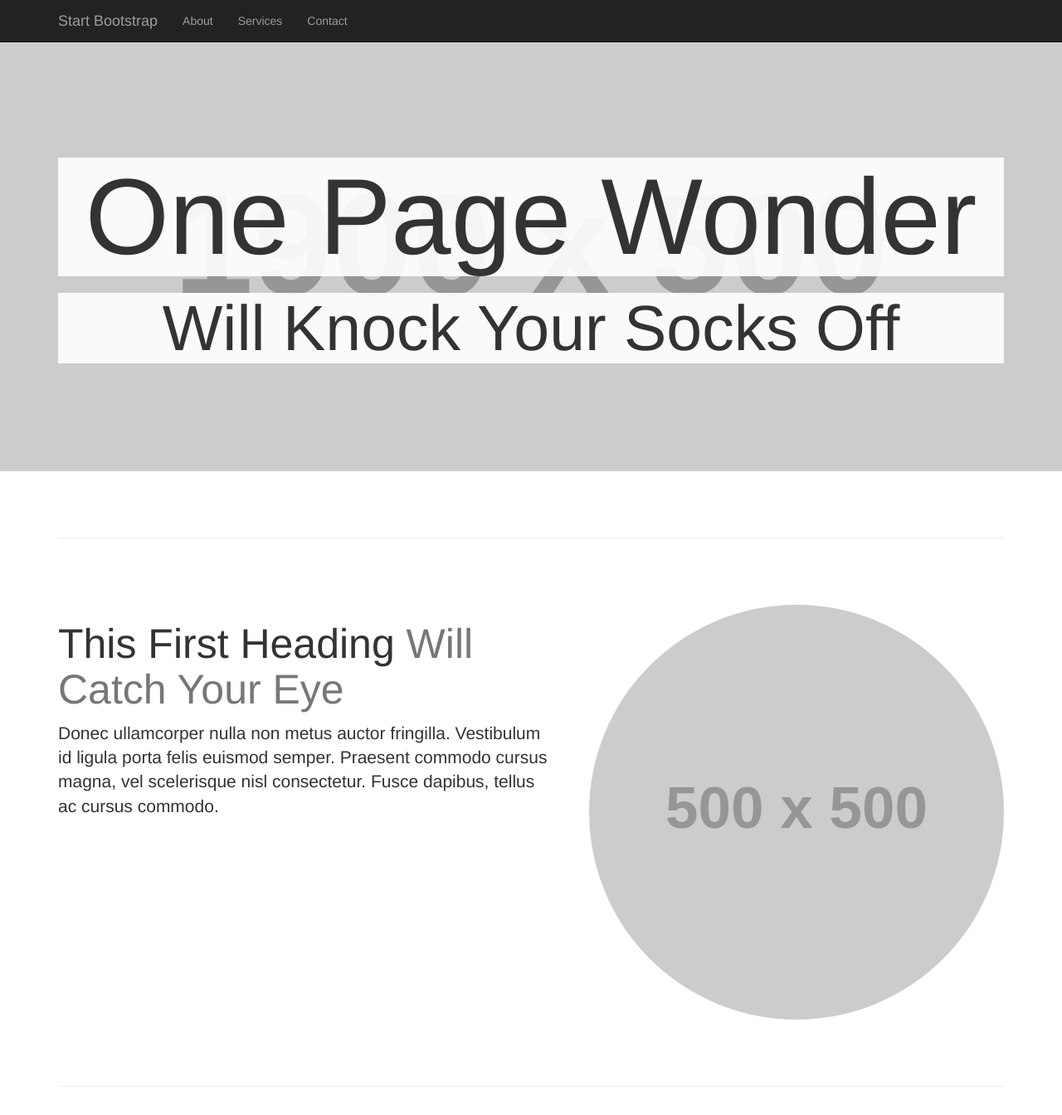
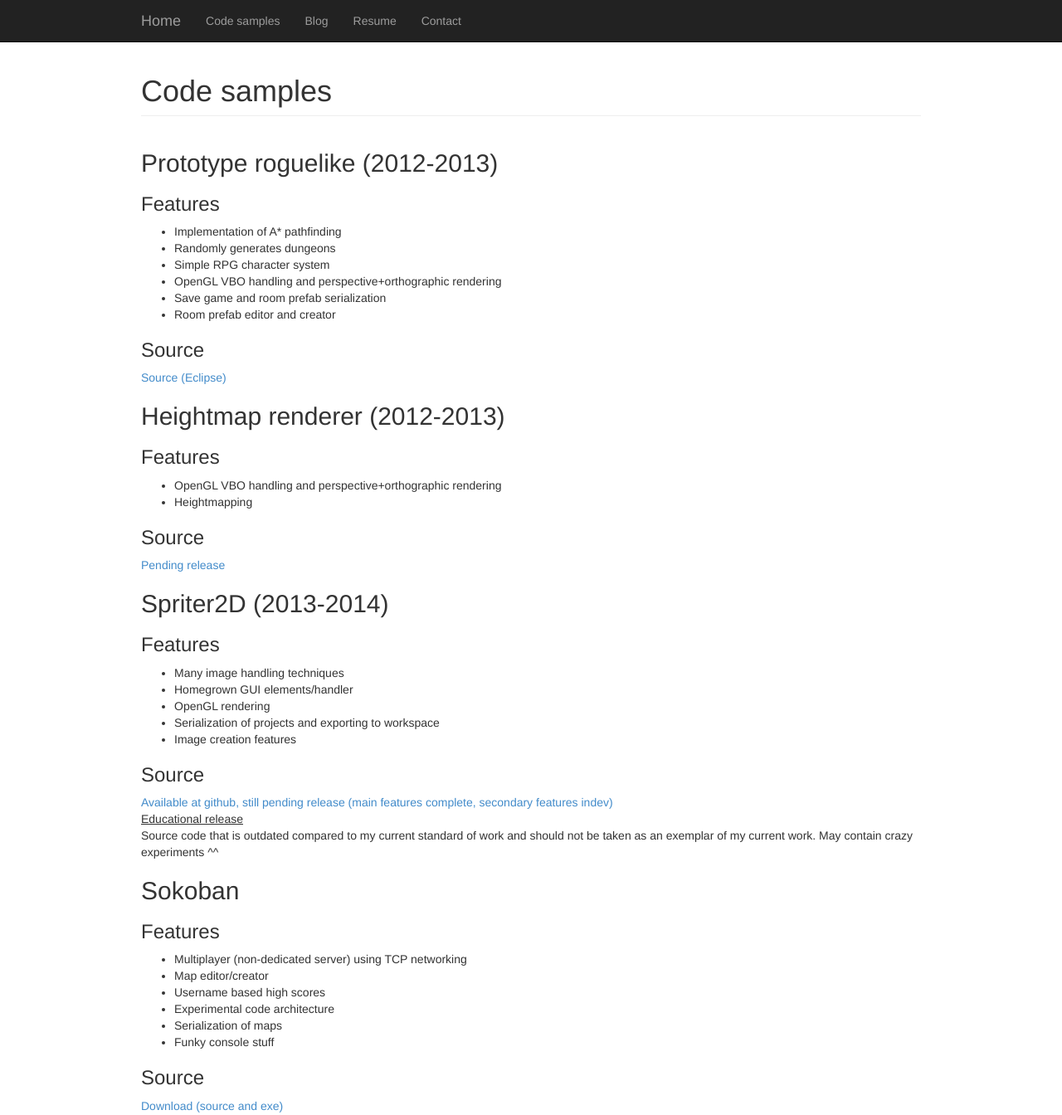
Before and after one commit to Glynn-Taylor/Portfolio, a plain HTML site: page code-samples.html in a window 1280 px wide. Shown: the top 1344 px of the page at 83% size. Drawn offline with Linux system fonts and the light colour scheme; placeholder pictures from the web are drawn by us.

Commit message:
Added pages and item template

```diff
--- a/code-samples.html
+++ b/code-samples.html
@@ -9,7 +9,7 @@
     <meta name="description" content="">
     <meta name="author" content="">
 
-    <title>One Page Wonder - Start Bootstrap Template</title>
+    <title>Glynn Taylor's programming portfolio</title>
 
     <!-- Bootstrap Core CSS -->
     <link href="css/bootstrap.min.css" rel="stylesheet">
@@ -28,7 +28,7 @@
 
 <body>
 
-    <!-- Navigation -->
+      <!-- Navigation -->
     <nav class="navbar navbar-inverse navbar-fixed-top" role="navigation">
         <div class="container">
             <!-- Brand and toggle get grouped for better mobile display -->
@@ -39,19 +39,22 @@
                     <span class="icon-bar"></span>
                     <span class="icon-bar"></span>
                 </button>
-                <a class="navbar-brand" href="#">Start Bootstrap</a>
+                <a class="navbar-brand" href="index.html">Home</a>
             </div>
             <!-- Collect the nav links, forms, and other content for toggling -->
             <div class="collapse navbar-collapse" id="bs-example-navbar-collapse-1">
                 <ul class="nav navbar-nav">
                     <li>
-                        <a href="#about">About</a>
+                        <a href="code-samples.html">Code samples</a>
                     </li>
                     <li>
-                        <a href="#services">Services</a>
+                        <a href="blog.html">Blog</a>
                     </li>
                     <li>
-                        <a href="#contact">Contact</a>
+                        <a href="resume.html">Resume</a>
+                    </li>
+					 <li>
+                        <a href="contact.html">Contact</a>
                     </li>
                 </ul>
             </div>
@@ -60,45 +63,77 @@
         <!-- /.container -->
     </nav>
 
-    <!-- Full Width Image Header -->
-    <header class="header-image">
-        <div class="headline">
-            <div class="container">
-                <h1>One Page Wonder</h1>
-                <h2>Will Knock Your Socks Off</h2>
-            </div>
-        </div>
-    </header>
+
 
     <!-- Page Content -->
     <div class="container">
+		 <div class="row">
+            <div class="col-lg-12">
+                <h1 class="page-header">Code samples
+                    <small></small>
+                </h1>
+            </div>
+        </div>
+        <!-- First Featurette -->
+		<h2>Prototype roguelike (2012-2013)</h2>
+		<h3>Features</h3>
+		<ul>
+			<li>Implementation of A* pathfinding</li>
+			<li>Randomly generates dungeons</li>
+			<li>Simple RPG character system</li>
+			<li>OpenGL VBO handling and perspective+orthographic rendering</li>
+			<li>Save game and room prefab serialization</li>
+			<li>Room prefab editor and creator</li>
+		</ul>
+		<h3>Source</h3>
+		<a href="https://dl.dropboxusercontent.com/u/52640380/Released_Source/OpenGL_Roguelike_Topdown.zip">Source (Eclipse)</a>
 
-        <hr class="featurette-divider">
 
-        <!-- First Featurette -->
-        <div class="featurette" id="about">
-            <img class="featurette-image img-circle img-responsive pull-right" src="http://placehold.it/500x500">
-            <h2 class="featurette-heading">This First Heading
-                <span class="text-muted">Will Catch Your Eye</span>
-            </h2>
-            <p class="lead">Donec ullamcorper nulla non metus auctor fringilla. Vestibulum id ligula porta felis euismod semper. Praesent commodo cursus magna, vel scelerisque nisl consectetur. Fusce dapibus, tellus ac cursus commodo.</p>
-        </div>
+		<h2>Heightmap renderer (2012-2013)</h2>
+		<h3>Features</h3>
+		<ul>
+			<li>OpenGL VBO handling and perspective+orthographic rendering</li>
+			<li>Heightmapping</li>
+		</ul>
+		<h3>Source</h3>
+		<a href="url">Pending release</a>
 
-        <hr class="featurette-divider">
+		<h2>Spriter2D (2013-2014)</h2>
+		<h3>Features</h3>
+		<ul>
+			<li>Many image handling techniques</li>
+			<li>Homegrown GUI elements/handler</li>
+			<li>OpenGL rendering</li>
+			<li>Serialization of projects and exporting to workspace</li>
+			<li>Image creation features</li>
+		</ul>
+		<h3>Source</h3>
+		<a href="index">Available at github, still pending release (main features complete, secondary features indev)</a>
 
-        <!-- Second Featurette -->
-        <div class="featurette" id="services">
-            <img class="featurette-image img-circle img-responsive pull-left" src="http://placehold.it/500x500">
-            <h2 class="featurette-heading">The Second Heading
-                <span class="text-muted">Is Pretty Cool Too.</span>
-            </h2>
-            <p class="lead">Donec ullamcorper nulla non metus auctor fringilla. Vestibulum id ligula porta felis euismod semper. Praesent commodo cursus magna, vel scelerisque nisl consectetur. Fusce dapibus, tellus ac cursus commodo.</p>
-        </div>
+		<div id="pagetitle" style="text-decoration: underline">Educational release</div>
+		<p>Source code that is outdated compared to my current standard of work and should not be taken as an exemplar of my current work. May contain crazy experiments ^^</p>
+		<h2>Sokoban</h2>
+		<h3>Features</h3>
+		<ul>
+			<li>Multiplayer (non-dedicated server) using TCP networking</li>
+			<li>Map editor/creator</li>
+			<li>Username based high scores</li>
+			<li>Experimental code architecture</li>
+			<li>Serialization of maps</li>
+			<li>Funky console stuff</li>
+		</ul>
+		<h3>Source</h3>
+		<a href="/download/Apex5_Sobokan.zip" target="_blank">Download (source and exe)</a>
 
-        <hr class="featurette-divider">
+
+
+
+
+
+        <!--<hr class="featurette-divider">
 
         <!-- Third Featurette -->
-        <div class="featurette" id="contact">
+       <!-- <div class="featurette" id="contact">
             <img class="featurette-image img-circle img-responsive pull-right" src="http://placehold.it/500x500">
             <h2 class="featurette-heading">The Third Heading
                 <span class="text-muted">Will Seal the Deal.</span>
@@ -112,7 +147,7 @@
         <footer>
             <div class="row">
                 <div class="col-lg-12">
-                    <p>Copyright &copy; Your Website 2014</p>
+                    <p>Copyright &copy; Glynn Taylor 2014</p>
                 </div>
             </div>
         </footer>
--- a/css/3-col-portfolio.css
+++ /dev/null
@@ -1,17 +0,0 @@
-/*!
- * Start Bootstrap - 3 Col Portfolio HTML Template (http://startbootstrap.com)
- * Code licensed under the Apache License v2.0.
- * For details, see http://www.apache.org/licenses/LICENSE-2.0.
- */
-
-body {
-    padding-top: 70px; /* Required padding for .navbar-fixed-top. Remove if using .navbar-static-top. Change if height of navigation changes. */
-}
-
-.portfolio-item {
-    margin-bottom: 25px;
-}
-
-footer {
-    margin: 50px 0;
-}
--- a/css/portfolio-item.css
+++ b/css/portfolio-item.css
@@ -14,4 +14,4 @@ body {
 
 footer {
     margin: 50px 0;
-}
+}@media (min-width:1200px){.container{width:1100px}}
```
Also changed, not shown: blog.html (+24 -36 lines), contact.html (+22 -36 lines), index.html (+2 -3 lines), projects/pigs-must-die.html (+39 -19 lines), resume.html (+24 -36 lines), css/bootstrap.min.css.
